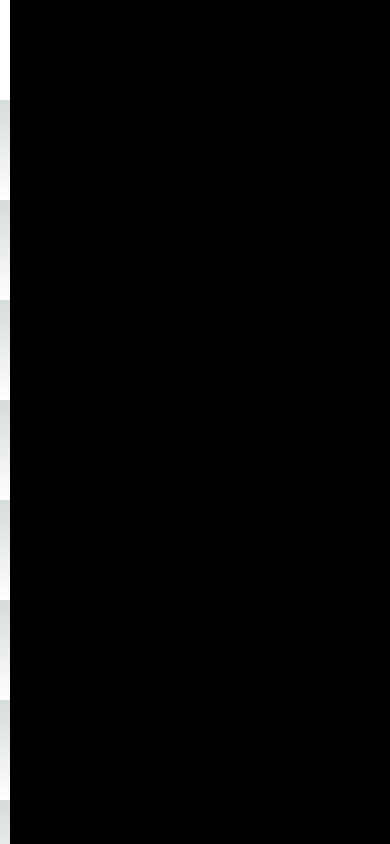
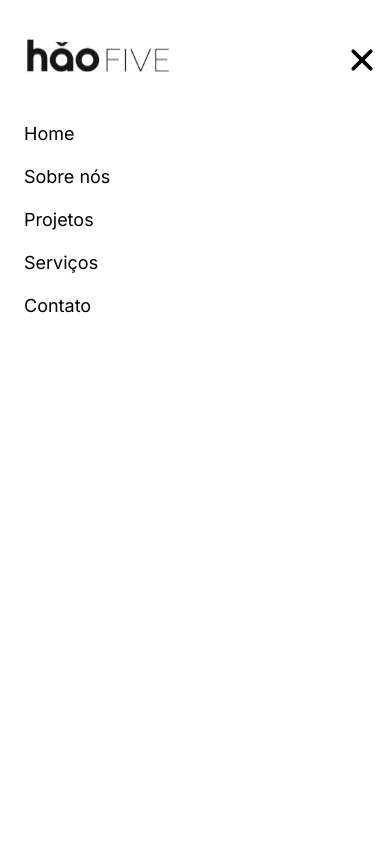
Before and after one commit to Matheus-Valviesse/hao-five, a Next.js app: page / in a window 390 px wide. Both pictures are taken after a click on the button 364 px from the left and 50 px from the top of the page. Built offline with nearby package versions, Linux system fonts and the light colour scheme.

Commit message:
mobile header aniamtion

```diff
--- a/package.json
+++ b/package.json
@@ -13,7 +13,8 @@
     "framer-motion": "^11.3.4",
     "next": "14.2.5",
     "react": "^18",
-    "react-dom": "^18"
+    "react-dom": "^18",
+    "react-icons": "^5.2.1"
   },
   "devDependencies": {
     "esbuild": "^0.23.0",
--- a/src/app/layout.jsx
+++ b/src/app/layout.jsx
@@ -1,7 +1,7 @@
 import { Inter } from "next/font/google";
 import "./globals.css";
-import Header from "@/components/Page/Header";
-import HeaderMobile from "@/components/Page/HeaderMobile";
+import Header from "@/components/Page/header/Header";
+import HeaderMobile from "@/components/Page/header/HeaderMobile";
 
 const inter = Inter({ subsets: ["latin"] });
 
--- a/src/components/Page/HeaderMobile.jsx
+++ /dev/null
@@ -1,68 +0,0 @@
-"use client";
-import Logo from "@/assets/Logo 2.svg";
-import { motion, AnimatePresence } from "framer-motion";
-import { useState } from "react";
-
-const LIs = ({ text }) => {
-  return (
-    <motion.li
-      className="relative cursor-pointer"
-      initial="hidden"
-      whileHover="visible"
-      transition={{ duration: 0.3 }}
-    >
-      {text}
-      <motion.span
-        className="absolute bottom-0 left-0 w-full h-[4px] bg-[#FF14FF] origin-left"
-        variants={{
-          hidden: { scaleX: 0 },
-          visible: { scaleX: 1 },
-        }}
-      />
-    </motion.li>
-  );
-};
-
-const MobileOption = () => {
-  return (
-    <AnimatePresence>
-      <motion.div
-        initial={{ opacity: 0, y: 50 }}
-        animate={{ opacity: 1, y: 0 }}
-        exit={{ opacity: 0, y: 50 }}
-        className="w-full h-full fixed bg-black bottom-0"
-      ></motion.div>
-    </AnimatePresence>
-  );
-};
-
-const HeaderMobile = () => {
-  const [mobileMoldal, setMobileModal] = useState(false);
-  const headerLinks = [
-    { name: "Home", path: "" },
-    { name: "Sobre nós", path: "" },
-    { name: "Projetos", path: "" },
-    { name: "Serviços", path: "" },
-    { name: "Contato", path: "" },
-  ];
-
-  return (
-    <header className=" w-full h-[100px] px-[10px] bg-[#fff] flex sm:hidden flex-row justify-between items-center">
-      {mobileMoldal && <MobileOption />}
-      <span className=" w-[180px]">
-        <Logo className="  w-full -mt-2" />
-      </span>
-
-      <button
-        className="flex flex-col gap-1 "
-        onClick={() => setMobileModal(true)}
-      >
-        <span className="w-8 h-1 rounded-md bg-black"></span>
-        <span className="w-8 h-1 rounded-md bg-black"></span>
-        <span className="w-8 h-1 rounded-md bg-black"></span>
-      </button>
-    </header>
-  );
-};
-
-export default HeaderMobile;
--- /dev/null
+++ b/src/components/Page/header/HeaderMobile.jsx
@@ -0,0 +1,119 @@
+"use client";
+import Logo from "@/assets/Logo 2.svg";
+import { motion, AnimatePresence } from "framer-motion";
+import { useState } from "react";
+import { IoClose } from "react-icons/io5";
+
+const LIs = ({ text }) => {
+  const variants = {
+    open: {
+      y: 0,
+      opacity: 1,
+      transition: {
+        y: { stiffness: 1000, velocity: -100 },
+      },
+    },
+    closed: {
+      y: 50,
+      opacity: 0,
+      transition: {
+        y: { stiffness: 1000 },
+      },
+    },
+  };
+  return (
+    <motion.li
+      className="relative cursor-pointer text-[18px]"
+      variants={variants}
+      // initial="hidden"
+      // whileHover="visible"
+      // transition={{ duration: 0.3 }}
+    >
+      {text}
+      {/* <motion.span
+        className="absolute bottom-0 left-0 w-full h-[4px] bg-[#FF14FF] origin-left"
+        variants={{
+          hidden: { scaleX: 0 },
+          visible: { scaleX: 1 },
+        }}
+      /> */}
+    </motion.li>
+  );
+};
+
+const MobileOption = ({ modal, setModal }) => {
+  const headerLinks = [
+    { name: "Home", path: "" },
+    { name: "Sobre nós", path: "" },
+    { name: "Projetos", path: "" },
+    { name: "Serviços", path: "" },
+    { name: "Contato", path: "" },
+  ];
+
+  const variants = {
+    open: {
+      transition: { staggerChildren: 0.07, delayChildren: 0.2 },
+    },
+    closed: {
+      transition: { staggerChildren: 0.05, staggerDirection: -1 },
+    },
+  };
+  return (
+    <AnimatePresence mode="wait">
+      {modal && (
+        <motion.aside
+          initial={{ opacity: 0, y: 70 }}
+          animate={{ opacity: 1, y: 0 }}
+          exit={{ opacity: 0, y: 70 }}
+          className="w-full h-full fixed bg-white bottom-0 left-0 flex flex-col"
+        >
+          {" "}
+          <div className="flex flex-row items-center justify-between py-10 px-2 ">
+            <span className=" w-[180px]">
+              <Logo className="  w-full -mt-2" />
+            </span>
+            <button onClick={() => setModal(false)}>
+              <IoClose className="text-[40px] " />
+            </button>
+          </div>
+          <motion.ul variants={variants} className="px-6 flex flex-col gap-4">
+            {headerLinks?.map((li, i) => (
+              <LIs text={li.name} key={li.name + i} />
+            ))}
+          </motion.ul>
+        </motion.aside>
+      )}
+    </AnimatePresence>
+  );
+};
+
+const HeaderMobile = () => {
+  const [mobileMoldal, setMobileModal] = useState(false);
+  const headerLinks = [
+    { name: "Home", path: "" },
+    { name: "Sobre nós", path: "" },
+    { name: "Projetos", path: "" },
+    { name: "Serviços", path: "" },
+    { name: "Contato", path: "" },
+  ];
+
+  return (
+    <header className=" w-full h-[100px] px-[10px] bg-[#fff] flex sm:hidden flex-row justify-between items-center">
+      <MobileOption modal={mobileMoldal} setModal={setMobileModal} />
+      <span className=" w-[180px]">
+        <Logo className="w-full -mt-2" />
+      </span>
+
+      <button
+        className="flex flex-col gap-1 "
+        onClick={() => setMobileModal(true)}
+      >
+        <span className="w-8 h-1 rounded-md bg-black"></span>
+        <span className="w-8 h-1 rounded-md bg-black"></span>
+        <span className="w-8 h-1 rounded-md bg-black"></span>
+      </button>
+    </header>
+  );
+};
+
+export default HeaderMobile;
```
Also changed, not shown: src/components/Page/header/Header.jsx (renamed from src/components/Page/Header.jsx), 1 other file (tests, documents, lock files or other folders).
